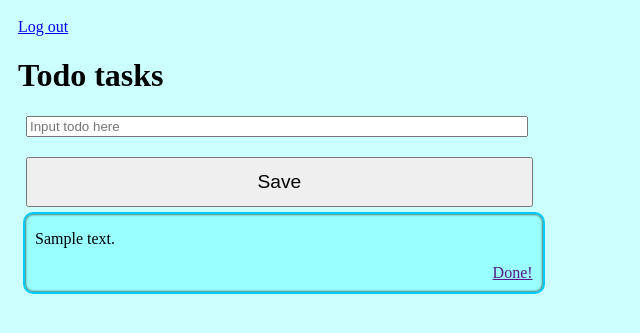
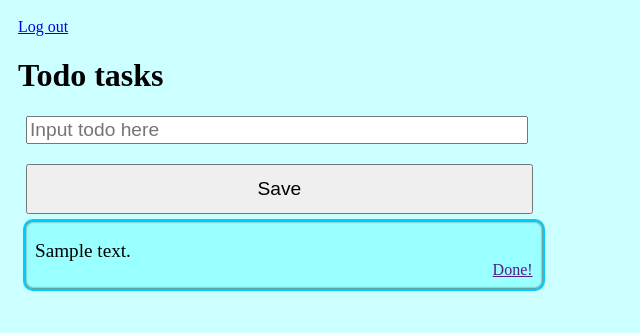
Before and after one commit to Lhacker/WebTodo, a Django app: template webtodo/todo/templates/todo/index.html in a window 1280 px wide. Shown: the top 333 px of the page, without its empty margins (0-640 px from the left). Run offline with Django 3.2, Linux system fonts and the light colour scheme; the template is opened without the code that fills it: most values are stand-ins (such as "Sample title", 1, 10 or a date in 2020).

Commit message:
change design a little

```diff
--- a/webtodo/todo/static/todo/css/site.css
+++ b/webtodo/todo/static/todo/css/site.css
@@ -23,6 +23,7 @@ body {
 .input-form input.todo-text {
   width: 40%;
   margin-bottom: 20px;
+  font-size: 120%;
 }
 
 .input-form .save-button {
@@ -48,6 +49,8 @@ body {
 }
 
 .todo p {
+  font-size: 120%;
+
   white-space: -moz-pre-wrap; /* Mozilla */
   white-space: -pre-wrap;     /* Opera 4-6 */
   white-space: -o-pre-wrap;   /* Opera 7 */
@@ -60,5 +63,6 @@ body {
 }
 
 .todo .button-area {
+  margin-top: -20px;
   text-align: right;
 }
```
